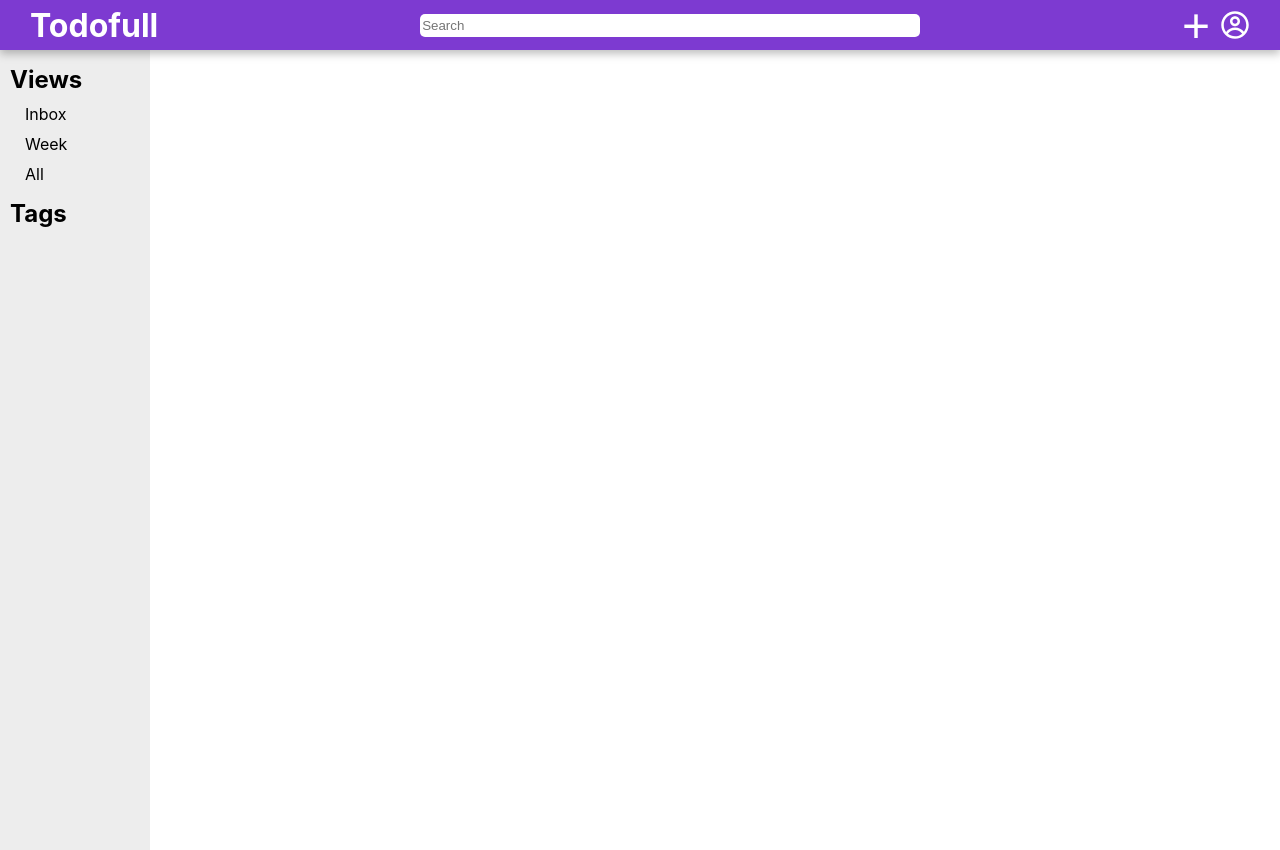
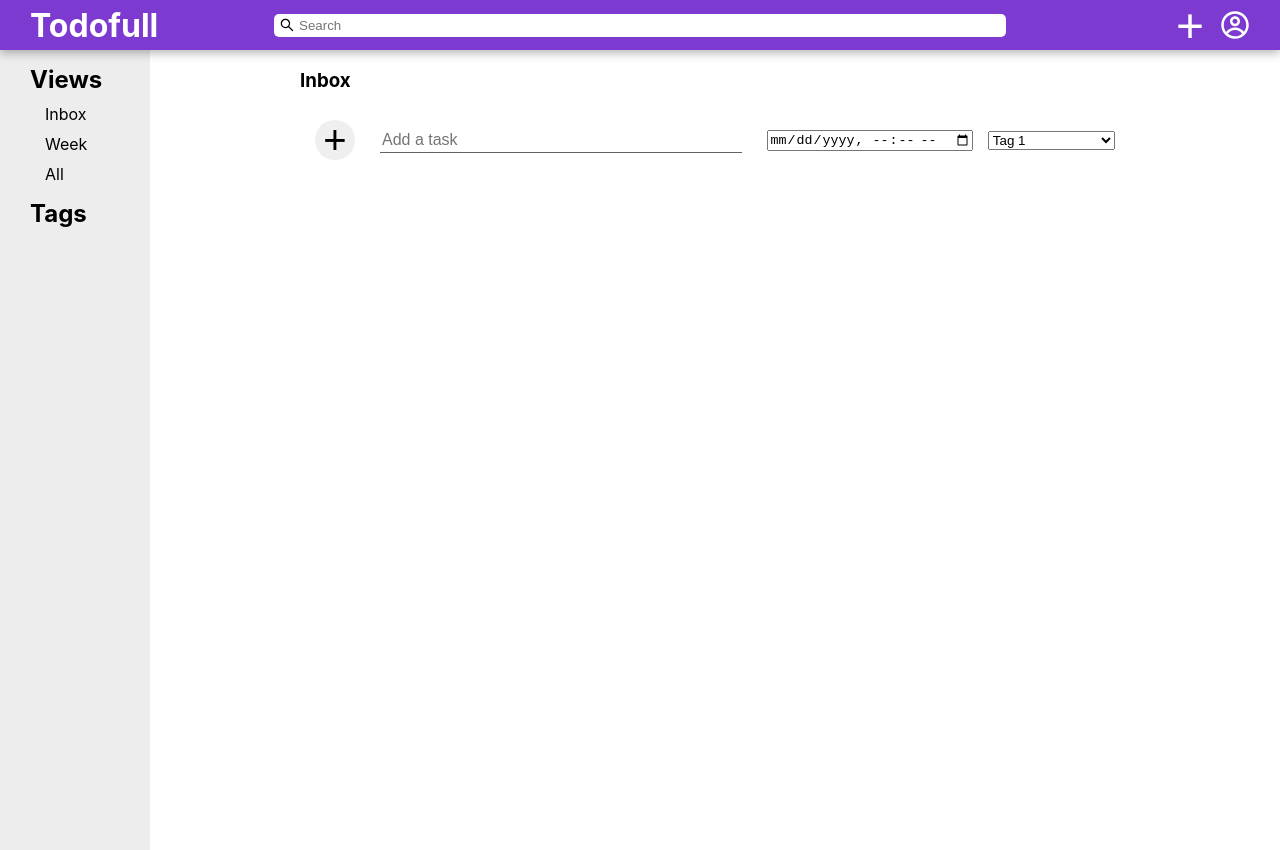
Before and after one commit to thomas-young1/TodoFull, a Next.js app: page / in a window 1280 px wide. Built offline with nearby package versions, Linux system fonts and the light colour scheme.

Commit message:
implemented the add task frontend to inbox page, fixed some sizing issues with navbar, sidebar

```diff
--- a/components/Body.tsx
+++ b/components/Body.tsx
@@ -1,7 +1,15 @@
 import Sidebar from "./Sidebar";
+import TaskViewer from "./TaskViewer";
+
+import styles from "./body.module.css";
 
 const Body: React.FC = () => {
-	return <Sidebar />;
+	return (
+		<div className={styles.body}>
+			<Sidebar />
+			<TaskViewer />
+		</div>
+	);
 };
 
 export default Body;
--- a/components/Navbar.module.css
+++ b/components/Navbar.module.css
@@ -1,12 +1,15 @@
 .navbar {
 	background-color: #7d3ad1;
 	height: 50px;
-	display: flex;
+	display: grid;
+	grid-template-columns: 1fr 3fr 1fr;
 	align-items: center;
-	justify-content: space-between;
 	color: white;
 	padding: 0px 30px;
 	filter: drop-shadow(0px 4px 4px rgba(0, 0, 0, 0.25));
+	position: -webkit-sticky;
+	position: sticky;
+	top: 0;
 	z-index: 999;
 }
 
@@ -24,17 +27,27 @@
 .rightButtons {
 	display: flex;
 	align-items: center;
+	justify-self: end;
 }
 
 .addButton {
 	font-size: 3rem;
-	padding: 0;
-	margin: 0;
+	height: 30px;
 	border: none;
 	background-color: transparent;
 	color: white;
 	cursor: pointer;
 	margin-right: 10px;
+	display: flex;
+	justify-content: center;
+	align-items: center;
+}
+
+.searchWrapper {
+	justify-self: center;
+	display: flex;
+	align-items: center;
+	width: 100%;
 }
 
 .search {
@@ -42,6 +55,16 @@
 	border: none;
 	height: 23px;
 	width: 100%;
-	max-width: 500px;
-	margin: 0 50px;
+	min-width: 250px;
+	padding-left: 25px;
 }
+
+.search:focus {
+	outline: none;
+}
+
+.searchIcon {
+	position: absolute;
+	color: black;
+	margin-left: 5px;
+}
--- a/components/Navbar.tsx
+++ b/components/Navbar.tsx
@@ -1,11 +1,19 @@
 import styles from "./Navbar.module.css";
 import { CgProfile } from "react-icons/cg";
+import { AiOutlineSearch } from "react-icons/ai";
 
 const Navbar: React.FC = () => {
 	return (
 		<div className={styles.navbar}>
 			<h1>Todofull</h1>
-			<input type="text" placeholder="Search" className={styles.search} />
+			<div className={styles.searchWrapper}>
+				<AiOutlineSearch className={styles.searchIcon} />
+				<input
+					type="text"
+					placeholder="Search"
+					className={styles.search}
+				/>
+			</div>
 			<div className={styles.rightButtons}>
 				<button className={styles.addButton}>+</button>
 				<CgProfile className={styles.profile} />
--- a/components/Sidebar.module.css
+++ b/components/Sidebar.module.css
@@ -2,19 +2,20 @@
 	background-color: #ededed;
 	width: 150px;
 	height: 100vh;
+	flex-shrink: 0;
 }
 
 .heading {
 	font-weight: bold;
 	font-size: 1.5rem;
-	padding-left: 10px;
+	padding-left: 30px;
 	padding-top: 15px;
 }
 
 .views a {
 	display: block;
 	margin: 0;
-	padding-left: 25px;
+	padding-left: 45px;
 	padding-top: 10px;
 	text-decoration: none;
 	color: black;
--- /dev/null
+++ b/components/TaskViewer.module.css
@@ -0,0 +1,40 @@
+.taskWrapper {
+	width: 100%;
+	margin: 0 150px;
+}
+
+.addTask {
+	width: 100%;
+	height: 60px;
+	display: grid;
+	grid-template-columns: 0.1fr 3fr 1fr 1fr;
+	gap: 15px;
+	padding: 0 15px;
+	align-items: center;
+	/* outline: 1px solid red; */
+}
+
+.addButton {
+	border: none;
+	width: 40px;
+	height: 40px;
+	border-radius: 50%;
+	font-size: 2.5rem;
+	justify-self: center;
+	display: flex;
+	align-items: center;
+	justify-content: center;
+	cursor: pointer;
+}
+
+.addText {
+	border: none;
+	height: 25px;
+	margin: 0 10px;
+	border-bottom: 1px solid rgb(98, 98, 98);
+	font-size: 1rem;
+}
+
+.addText:focus {
+	outline: none;
+}
--- /dev/null
+++ b/components/TaskViewer.tsx
@@ -0,0 +1,21 @@
+import styles from "./TaskViewer.module.css";
+
+const TaskViewer: React.FC = () => {
+	return (
+		<div className={styles.taskWrapper}>
+			<h3>Inbox</h3>
+			<form className={styles.addTask}>
+				<button className={styles.addButton}>+</button>
+				<input className={styles.addText} placeholder="Add a task" />
+				<input type="datetime-local" />
+				<select>
+					<option value="">Tag 1</option>
+					<option value="">Tag 2</option>
+					<option value="">Tag 3</option>
+				</select>
+			</form>
+		</div>
+	);
+};
+
+export default TaskViewer;
--- /dev/null
+++ b/components/body.module.css
@@ -0,0 +1,3 @@
+.body {
+	display: flex;
+}
```
Also changed, not shown: 1 other file (tests, documents, lock files or other folders).
